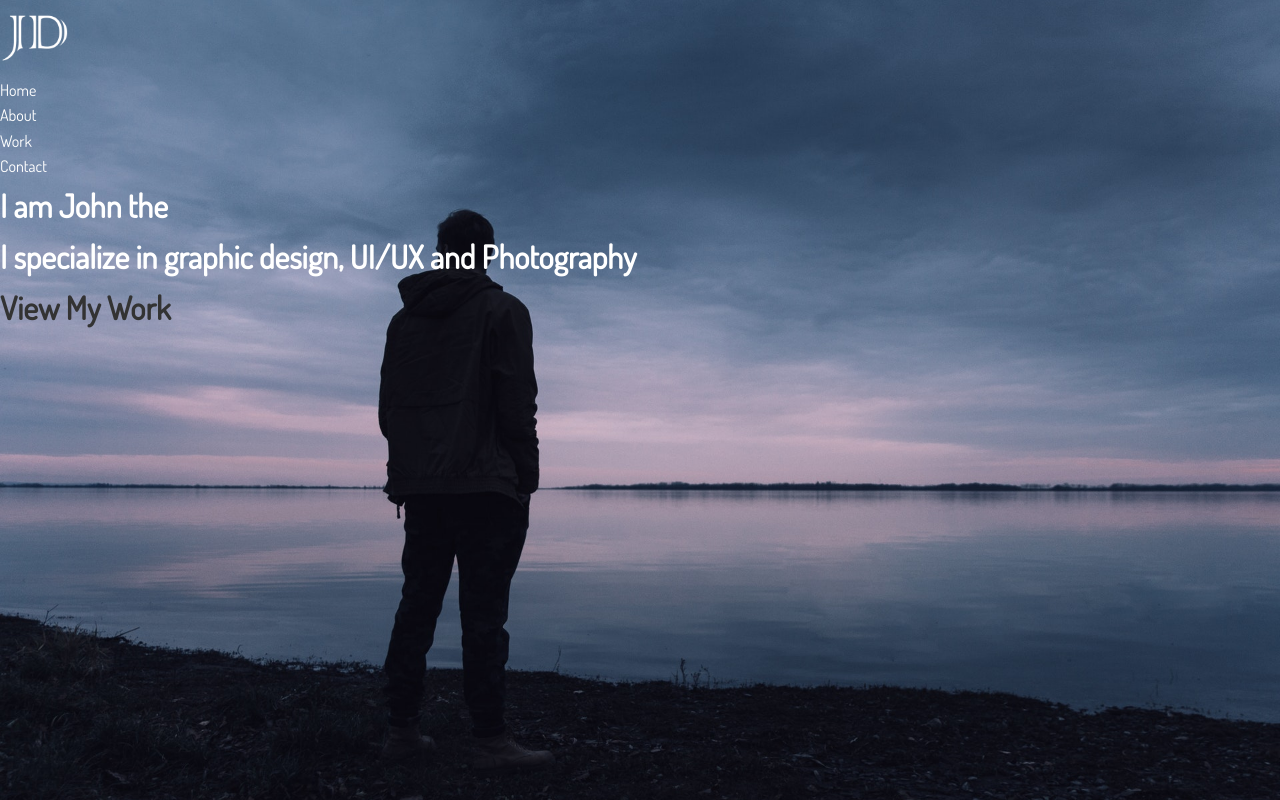
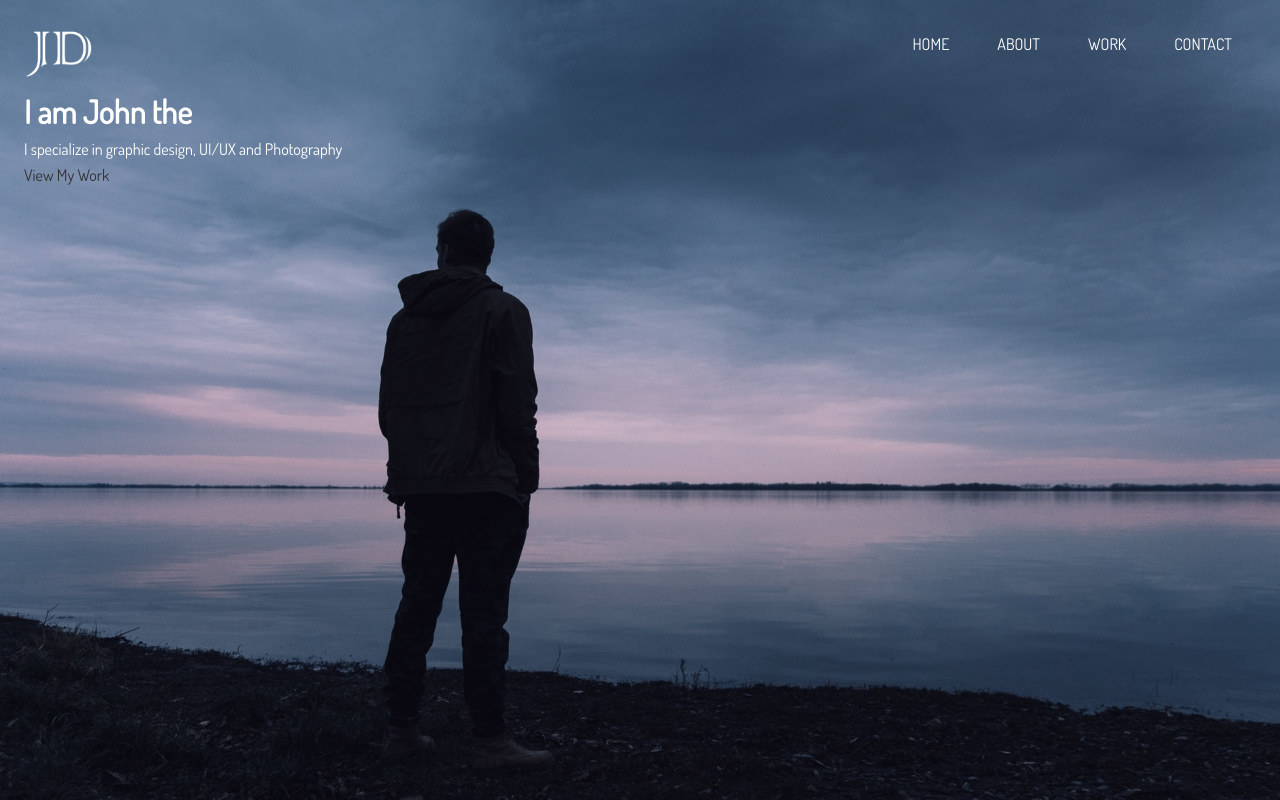
Before and after one commit to vitordutra/Fully-Responsive-Portfolio-Website, a website: page dist/index.html in a window 1280 px wide. Drawn offline with Linux system fonts and the light colour scheme.

Commit message:
Fix HTML

```diff
--- a/scss/_utilities.scss
+++ b/scss/_utilities.scss
@@ -0,0 +1,6 @@
+.container {
+  max-width: $website-width;
+  padding: 0 1.5rem;
+  margin: auto;
+  overflow: hidden;
+}
--- a/scss/main.scss
+++ b/scss/main.scss
@@ -1,4 +1,5 @@
 @import 'config';
+@import 'utilities';
 
 // General Styles
 
@@ -41,6 +42,25 @@ img {
 }
 
 // Main Nav
+#main-nav {
+  display: flex;
+  justify-content: space-between;
+  padding-top: 1rem;
+
+  ul {
+    display: flex;
+  }
+
+  li {
+    padding: 1rem 1.5rem;
+  }
+
+  a {
+    text-decoration: none;
+    color: #ffffff;
+    text-transform: uppercase;
+  }
+}
 
 // Header
 
```
Also changed, not shown: dist/css/main.css, dist/index.html.
